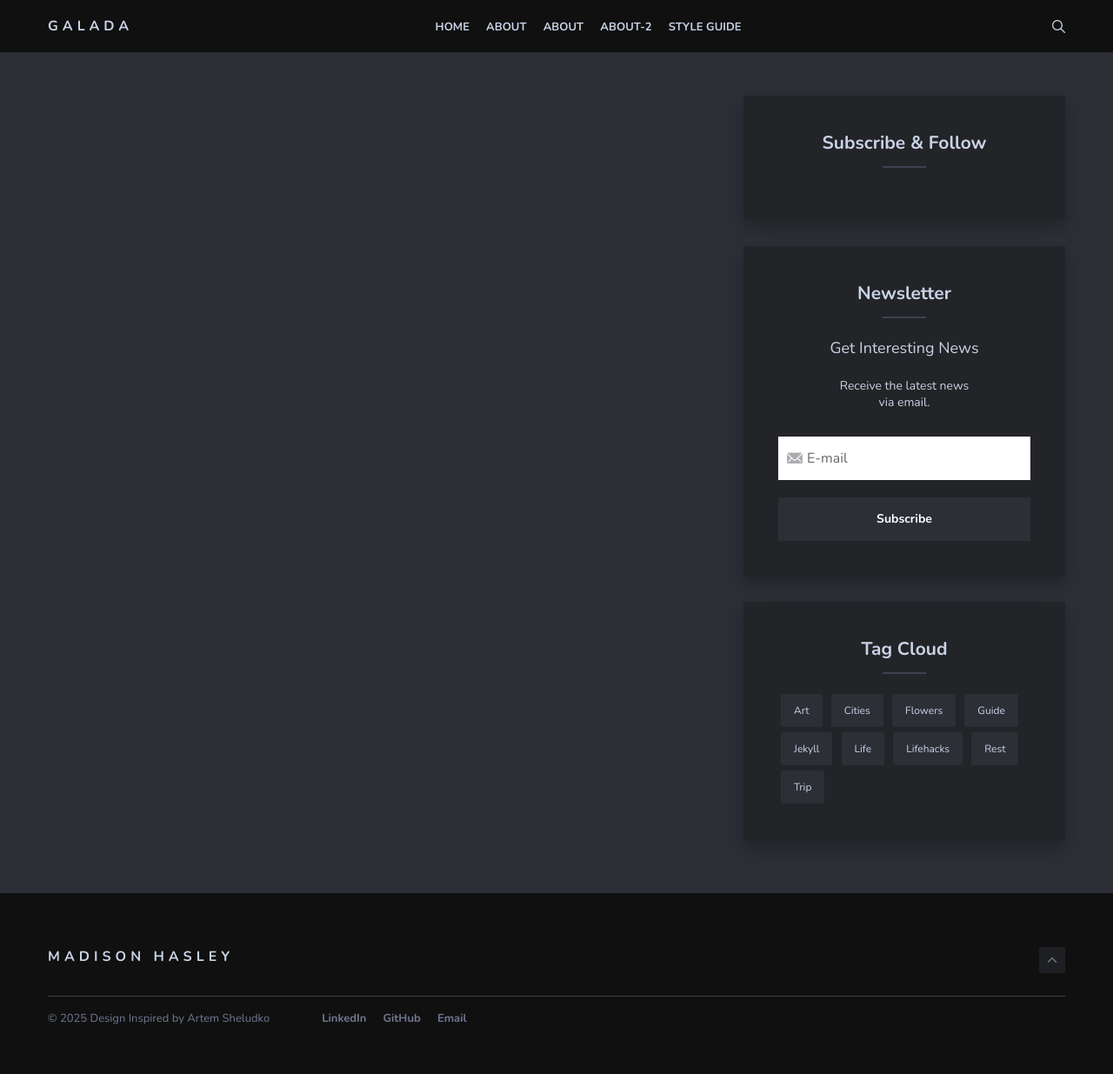
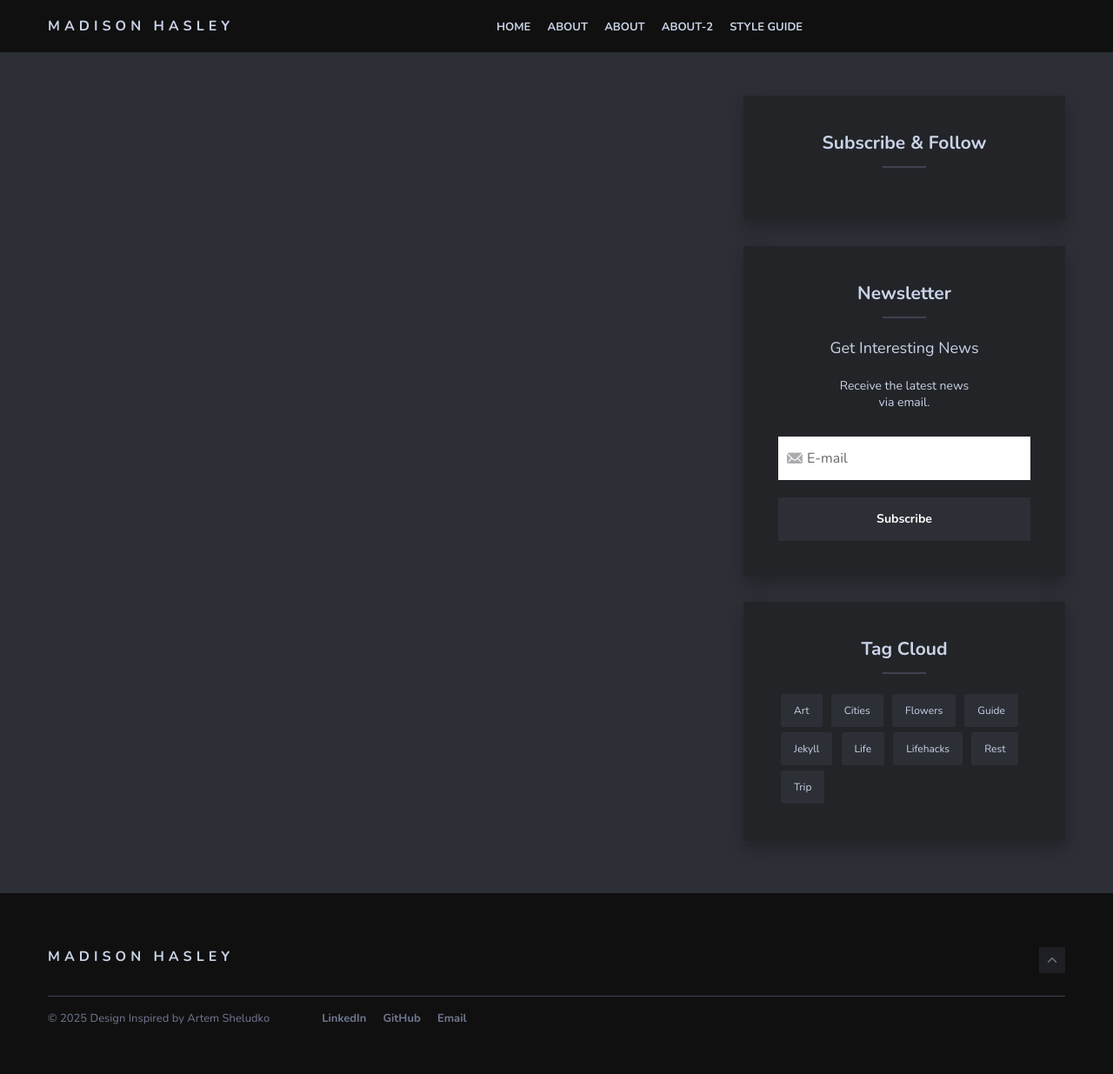
Before and after one commit to mhasley/mhasley.github.io, a Jekyll site: the page built from index.html, in a window 1280 px wide. Shown: the whole page at 87% size. Built offline with Jekyll 4.4.1, drawn with Linux system fonts in a browser that asks for light colours; nearby versions of some CDN libraries; comment, search, counter and statistics services are not loaded.

Commit message:
Update header.html

```diff
--- a/_includes/header.html
+++ b/_includes/header.html
@@ -4,7 +4,7 @@
       <div class="col col-12">
         <div class="header-box">
           <div class="logo-title">
-            <a href="{{site.baseurl}}/" class="logo-text">Galada</a>
+            <a href="{{site.baseurl}}/" class="logo-text">Madison Hasley</a>
           </div>
 
           <nav class="nav-menu">
@@ -22,12 +22,13 @@
           </nav>
           <div class="nav-buttons">
             <i class="menu-button d-hide ion ion-ios-menu"></i>
-            <i class="search-button ion ion-ios-search"></i>
+            <!--<i class="search-button ion ion-ios-search"></i> -->
           </div>
         </div>
       </div>
     </div>
   </div>
+  <!--
   <div class="search">
     <div class="search-box">
       <i class="search-close-button ion ion-ios-close"></i>
@@ -36,4 +37,5 @@
       <ol id="js-results-container" class="search-results-list"></ol>
     </div>
   </div>
+            -->
 </header> <!-- /.header -->
```
